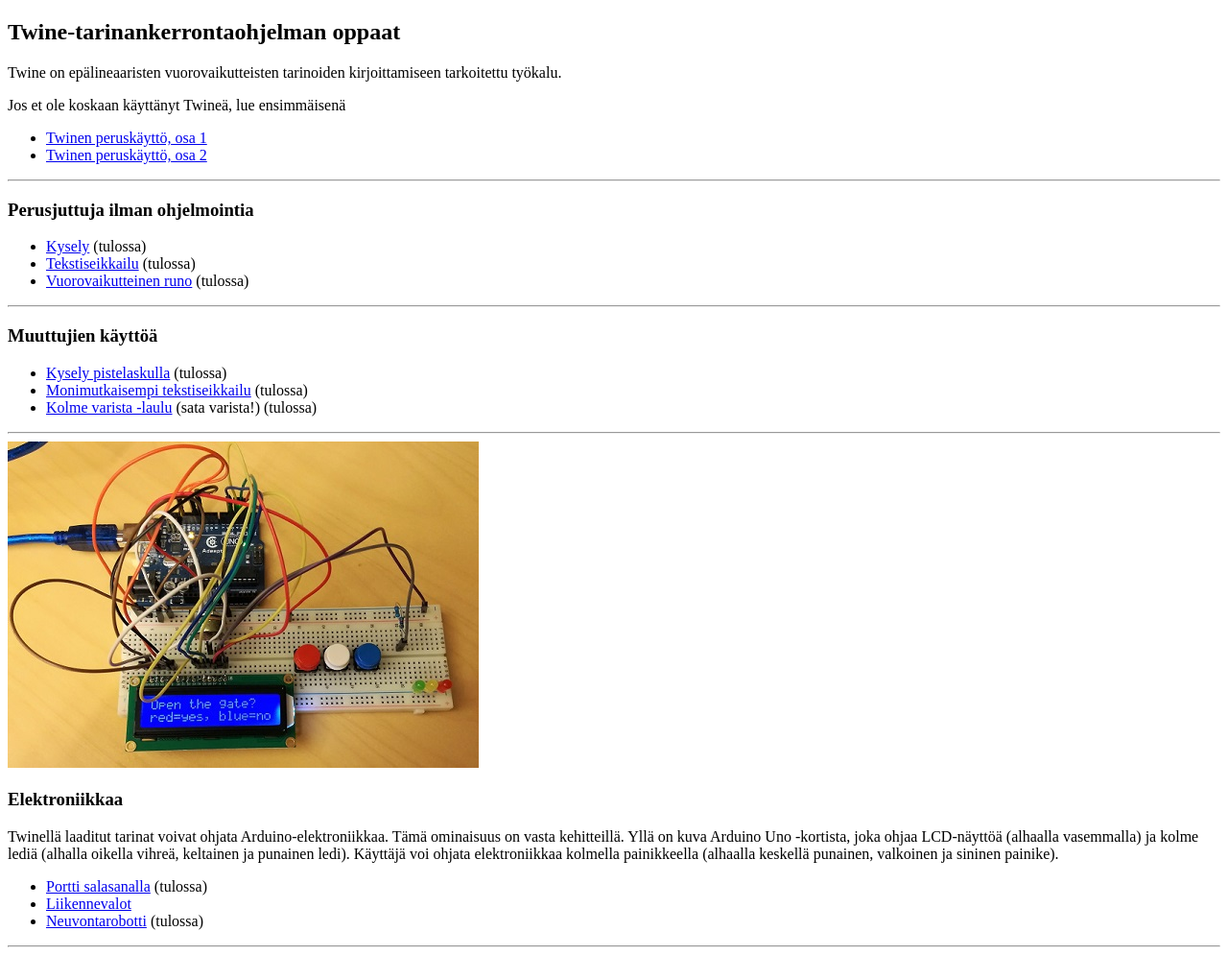
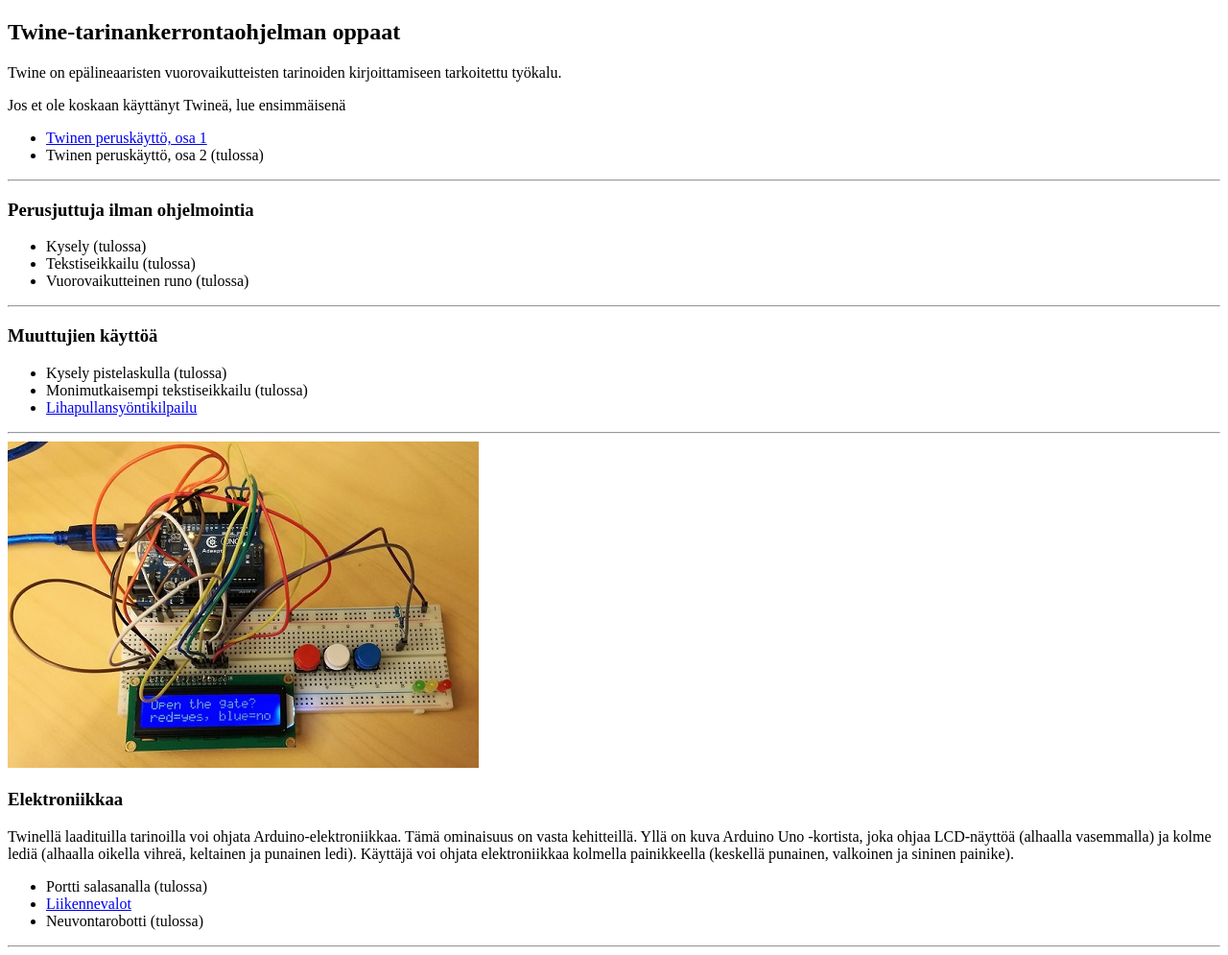
Before and after one commit to twinekoodi/tutorial, a Gatsby site: page / in a window 1280 px wide. Shown: the whole page at 96% size. Built offline with nearby package versions, Linux system fonts and the light colour scheme; Gatsby itself is replaced by a stand-in of ours.

Commit message:
sisältöä lisää

```diff
--- a/src/pages/index.js
+++ b/src/pages/index.js
@@ -10,7 +10,7 @@
 	<p>Jos et ole koskaan käyttänyt Twineä, lue ensimmäisenä
 	<ul>
 	<li><Link to="/tut0/">Twinen peruskäyttö, osa 1</Link></li>
-	<li><Link to="/tut1/">Twinen peruskäyttö, osa 2</Link></li>
+	<li>Twinen peruskäyttö, osa 2 (tulossa)</li>
 	</ul>
 	</p>
 
@@ -19,9 +19,9 @@
 	<h3>Perusjuttuja ilman ohjelmointia</h3>
 	<p>
 	<ul>
-	<li><Link to="/">Kysely</Link> (tulossa)</li>
-	<li><Link to="/">Tekstiseikkailu</Link> (tulossa)</li>
-	<li><Link to="/">Vuorovaikutteinen runo</Link> (tulossa)</li>
+	<li>Kysely (tulossa)</li>
+	<li>Tekstiseikkailu (tulossa)</li>
+	<li>Vuorovaikutteinen runo (tulossa)</li>
 	</ul>
 	</p>
 
@@ -30,9 +30,9 @@
 	<h3>Muuttujien käyttöä</h3>
 	<p>
 	<ul>
-	<li><Link to="/tut0/">Kysely pistelaskulla</Link> (tulossa)</li>
-	<li><Link to="/tut0/">Monimutkaisempi tekstiseikkailu</Link> (tulossa)</li>
-	<li><Link to="/tut1/">Kolme varista -laulu</Link> (sata varista!) (tulossa)</li>
+	<li>Kysely pistelaskulla (tulossa)</li>
+	<li>Monimutkaisempi tekstiseikkailu (tulossa)</li>
+	<li><Link to="/tutm2/">Lihapullansyöntikilpailu</Link></li>
 	</ul>
 	</p>
 
@@ -43,14 +43,14 @@
 	<h3>Elektroniikkaa</h3>
 
 	<p>
-	Twinellä laaditut tarinat voivat ohjata Arduino-elektroniikkaa. Tämä ominaisuus on vasta kehitteillä. Yllä on kuva Arduino Uno -kortista, joka ohjaa LCD-näyttöä (alhaalla vasemmalla) ja kolme lediä (alhalla oikella vihreä, keltainen ja punainen ledi). Käyttäjä voi ohjata elektroniikkaa kolmella painikkeella (alhaalla keskellä punainen, valkoinen ja sininen painike).
+	Twinellä laadituilla tarinoilla voi ohjata Arduino-elektroniikkaa. Tämä ominaisuus on vasta kehitteillä. Yllä on kuva Arduino Uno -kortista, joka ohjaa LCD-näyttöä (alhaalla vasemmalla) ja kolme lediä (alhaalla oikella vihreä, keltainen ja punainen ledi). Käyttäjä voi ohjata elektroniikkaa kolmella painikkeella (keskellä punainen, valkoinen ja sininen painike).
 	</p>
 
 	<p>
 	<ul>
-	<li><Link to="/">Portti salasanalla</Link> (tulossa)</li>
+	<li>Portti salasanalla (tulossa)</li>
 	<li><Link to="/tute1/">Liikennevalot</Link></li>
-	<li><Link to="/">Neuvontarobotti</Link> (tulossa)</li>
+	<li>Neuvontarobotti (tulossa)</li>
 	</ul>
 	</p>
 
```
Also changed, not shown: src/pages/tutm2/index.js (added, +63 -0 lines), static/img/lihapulla0.png (added), static/img/lihapulla1.png (added), static/img/lihapulla2.png (added), static/img/lihapulla3.png (added), static/img/lihapulla4.png (added), static/img/lihapulla5.png (added), static/img/lihapulla6.png (added), static/img/lihapulla7.png (added), static/img/lihapulla8.png (added), static/img/lihapulla9.png (added).
